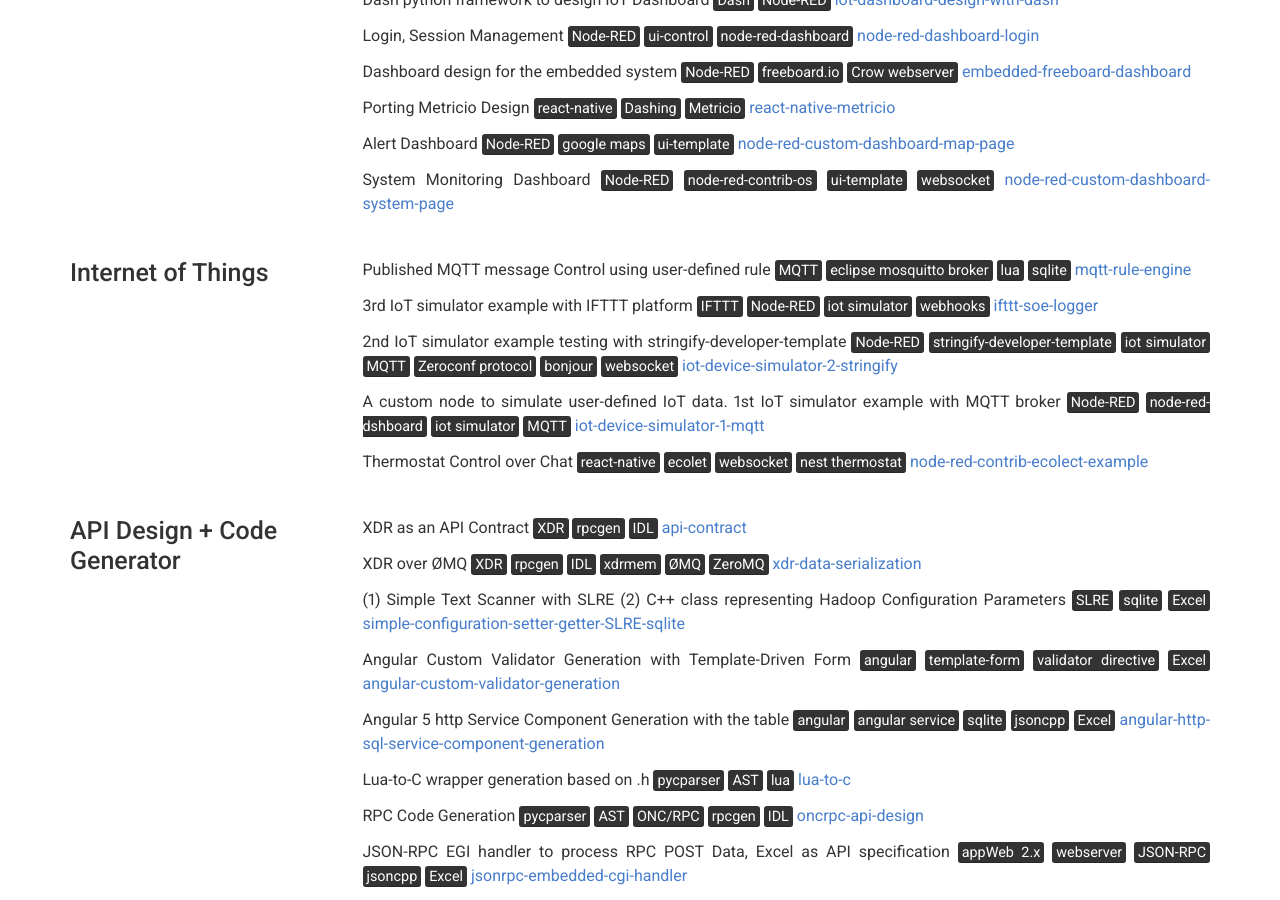
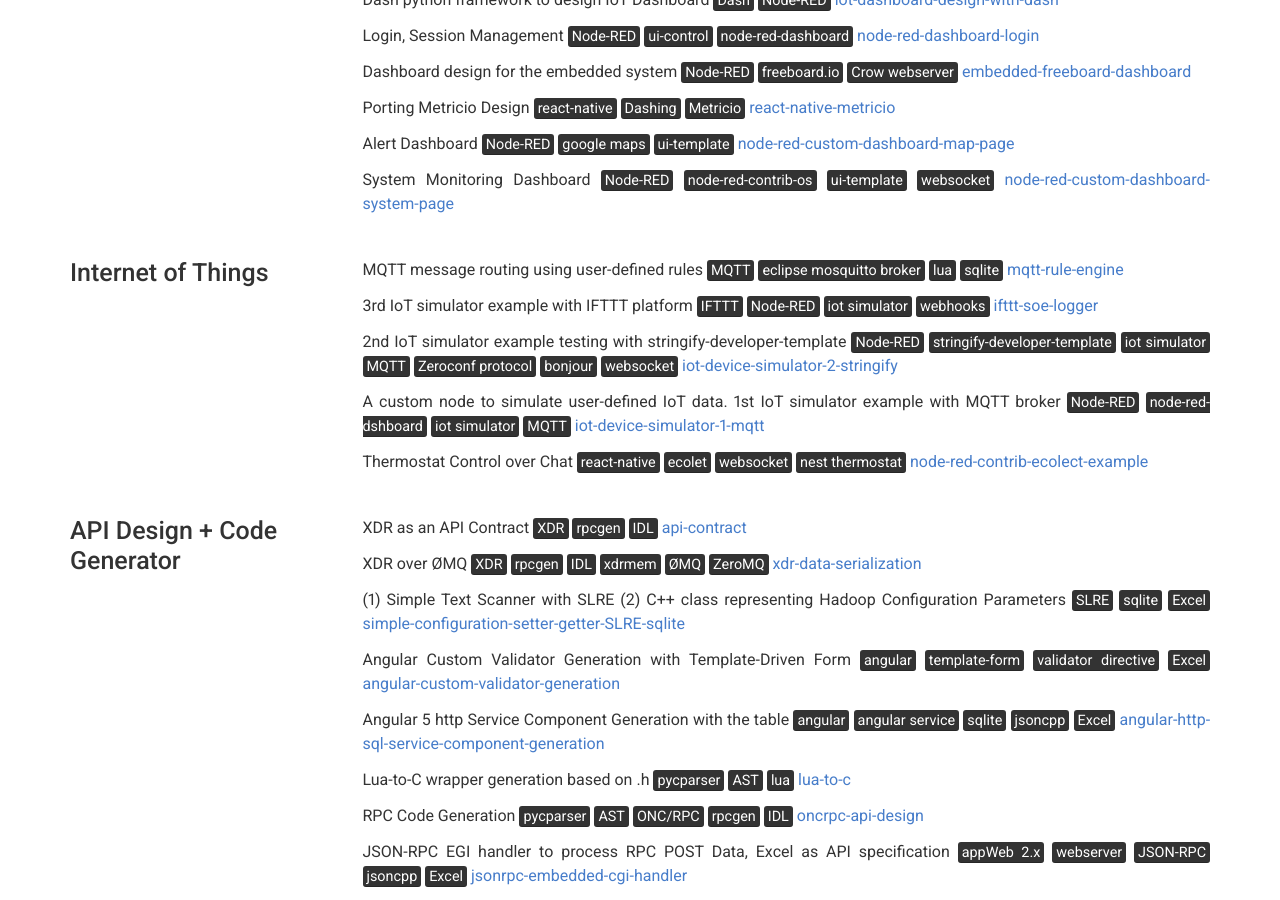
Before and after one commit to phyunsj/phyunsj.github.io, a Jekyll site: the page built from index.md, in a window 1280 px wide and 900 px high, scrolled down 642 px. Built offline with Jekyll 4.4.1, drawn with Linux system fonts in a browser that asks for light colours.

Commit message:
update description

```diff
--- a/_data/projects.yml
+++ b/_data/projects.yml
@@ -27,7 +27,7 @@
 - name: Internet of Things
   github: phyunsj
   description: | # this will include new lines to allow paragraphs
-    Published MQTT message Control using user-defined rule <mark>MQTT</mark> <mark>eclipse mosquitto broker</mark> <mark>lua</mark>  <mark>sqlite</mark>
+    MQTT message routing using user-defined rules <mark>MQTT</mark> <mark>eclipse mosquitto broker</mark> <mark>lua</mark>  <mark>sqlite</mark>
     [mqtt-rule-engine](https://github.com/phyunsj/mqtt-rule-engine)
 
     3rd IoT simulator example with IFTTT platform  <mark>IFTTT</mark> <mark>Node-RED</mark> <mark>iot simulator</mark> <mark>webhooks</mark>
```
